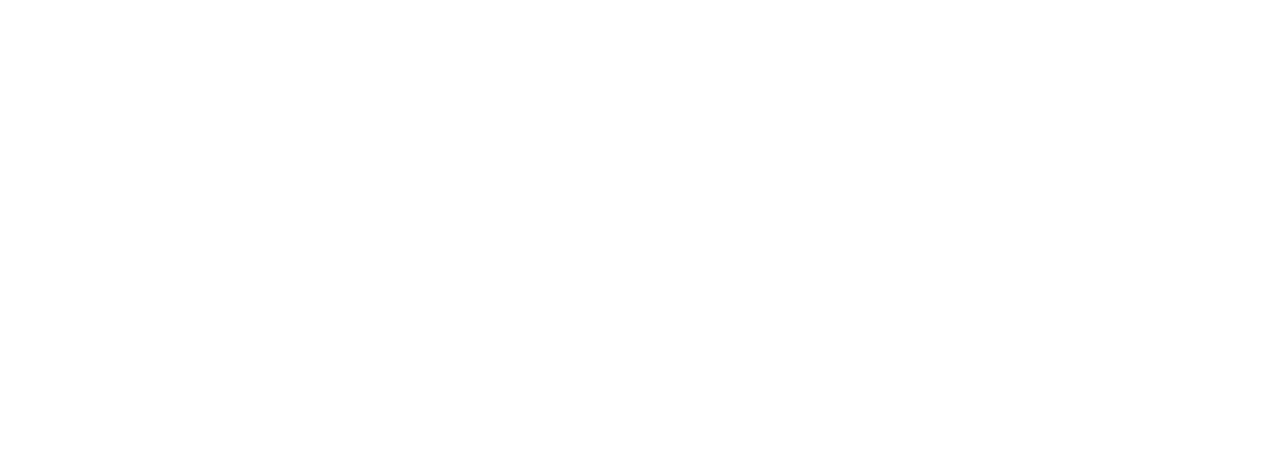
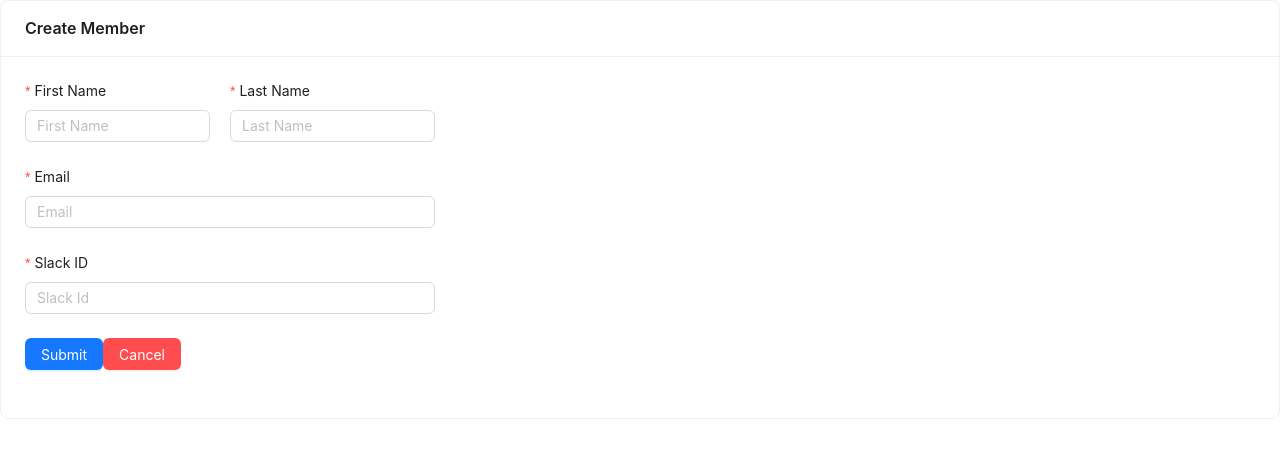
Before and after one commit to khoinguyen80/UI-code-, a React (Vite) app: page /createmember in a window 1280 px wide. Before the commit this address had no page. Shown: the top 458 px of the page. Built offline with nearby package versions, Linux system fonts and the light colour scheme.

Commit message:
feat: create member (#2)

```diff
--- a/src/App.jsx
+++ b/src/App.jsx
@@ -4,6 +4,7 @@
 import { BrowserRouter, Routes, Route } from 'react-router-dom'
 import { ToastContainer } from 'react-toastify'
 import 'react-toastify/dist/ReactToastify.css'
+import CreateMember from './components/CreateMember/Createmember'
 import TestStyle from './layouts/TestStyle'
 
 export default function App() {
@@ -25,6 +26,7 @@
         <Route element={<Auth />} path='/login' />
         <Route exact element={<MainLayouts />} path='/dashboard' />
         <Route exact element={<TestStyle />} path='/teststyle' />
+        <Route element={<CreateMember />} path='createmember' />
       </Routes>
     </BrowserRouter>
   )
--- /dev/null
+++ b/src/components/CreateMember/Createmember.jsx
@@ -0,0 +1,108 @@
+import { Card, Row, Col, Button, Form, Input } from 'antd'
+
+const validateMessages = {
+  required: '${label} is required!',
+  types: {
+    email: '${label} is not a valid email!',
+  },
+  number: {
+    range: '${label} must be between ${min} and ${max}',
+  },
+}
+export default function CreateMember() {
+  return (
+    <>
+      <div className='site-card-border-less-wrapper'>
+        <Card
+          bordered={true}
+          className='card-boxshadow'
+          style={{
+            width: '100%',
+          }}
+          title='Create Member'
+        >
+          <Row>
+            <Col span={8}>
+              <Form
+                initialValues={{ password: 'password' }}
+                layout={'vertical'}
+                validateMessages={validateMessages}
+              >
+                <Form.Item
+                  name={['password']}
+                  style={{ display: 'none' }}
+                ></Form.Item>
+                <Row>
+                  <Col span={12}>
+                    <Form.Item
+                      label='First Name'
+                      name={['firstName']}
+                      rules={[
+                        {
+                          required: true,
+                          message: 'Please type first name!',
+                        },
+                      ]}
+                    >
+                      <Input
+                        placeholder={'First Name'}
+                        style={{ width: '90%' }}
+                      />
+                    </Form.Item>
+                  </Col>
+                  <Col span={12}>
+                    <Form.Item
+                      label='Last Name'
+                      name={['lastName']}
+                      rules={[
+                        {
+                          required: true,
+                          message: 'Please type last name!',
+                        },
+                      ]}
+                    >
+                      <Input placeholder={'Last Name'} />
+                    </Form.Item>
+                  </Col>
+                </Row>
+
+                <Form.Item
+                  label='Email'
+                  name={['email']}
+                  rules={[
+                    {
+                      required: true,
+                      type: 'email',
+                    },
+                  ]}
+                >
+                  <Input placeholder={'Email'} />
+                </Form.Item>
+                <Form.Item
+                  label='Slack ID'
+                  name={['slackid']}
+                  rules={[
+                    {
+                      required: true,
+                      message: 'Please type slack id!',
+                    },
+                  ]}
+                >
+                  <Input min={1} placeholder={'Slack Id'} type='number' />
+                </Form.Item>
+                <Form.Item>
+                  <Button htmlType='submit' type='primary'>
+                    Submit
+                  </Button>
+                  <Button danger htmlType='cancel' type='primary'>
+                    Cancel
+                  </Button>
+                </Form.Item>
+              </Form>
+            </Col>
+          </Row>
+        </Card>
+      </div>
+    </>
+  )
+}
```
